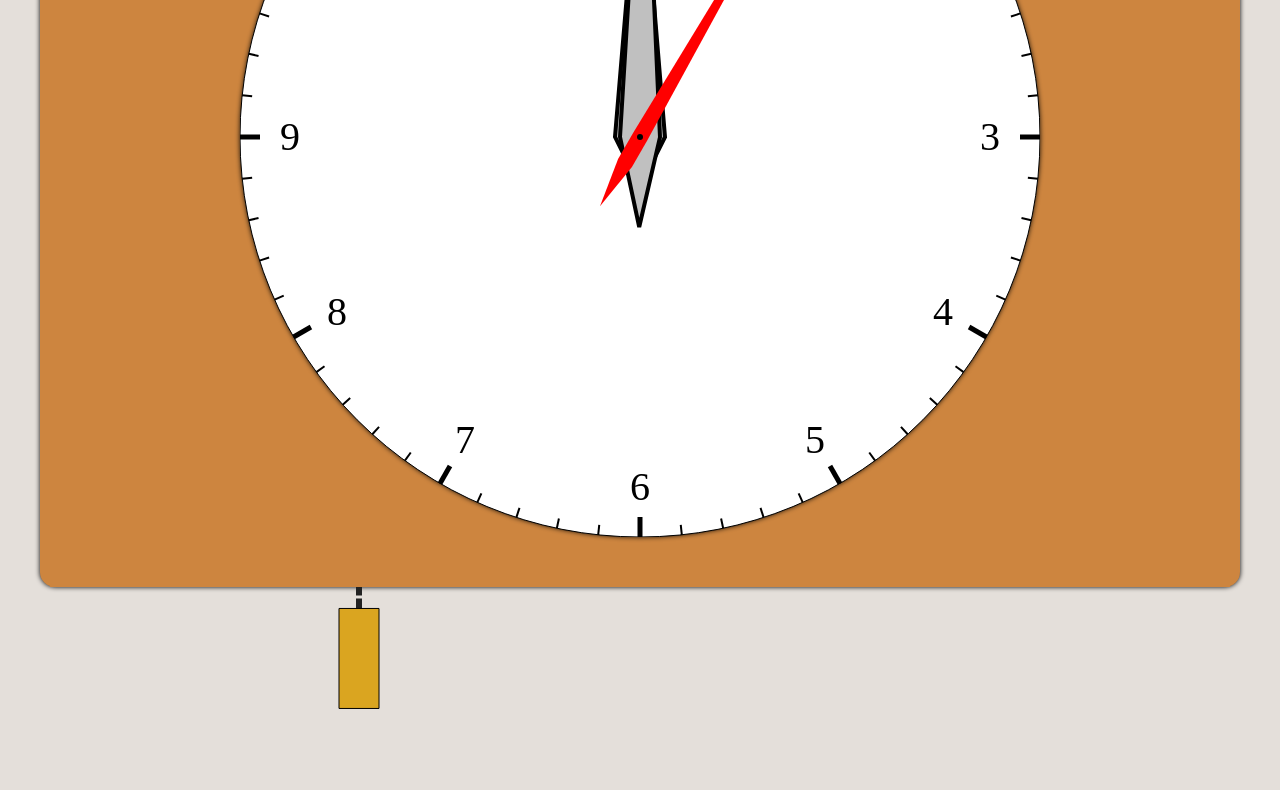
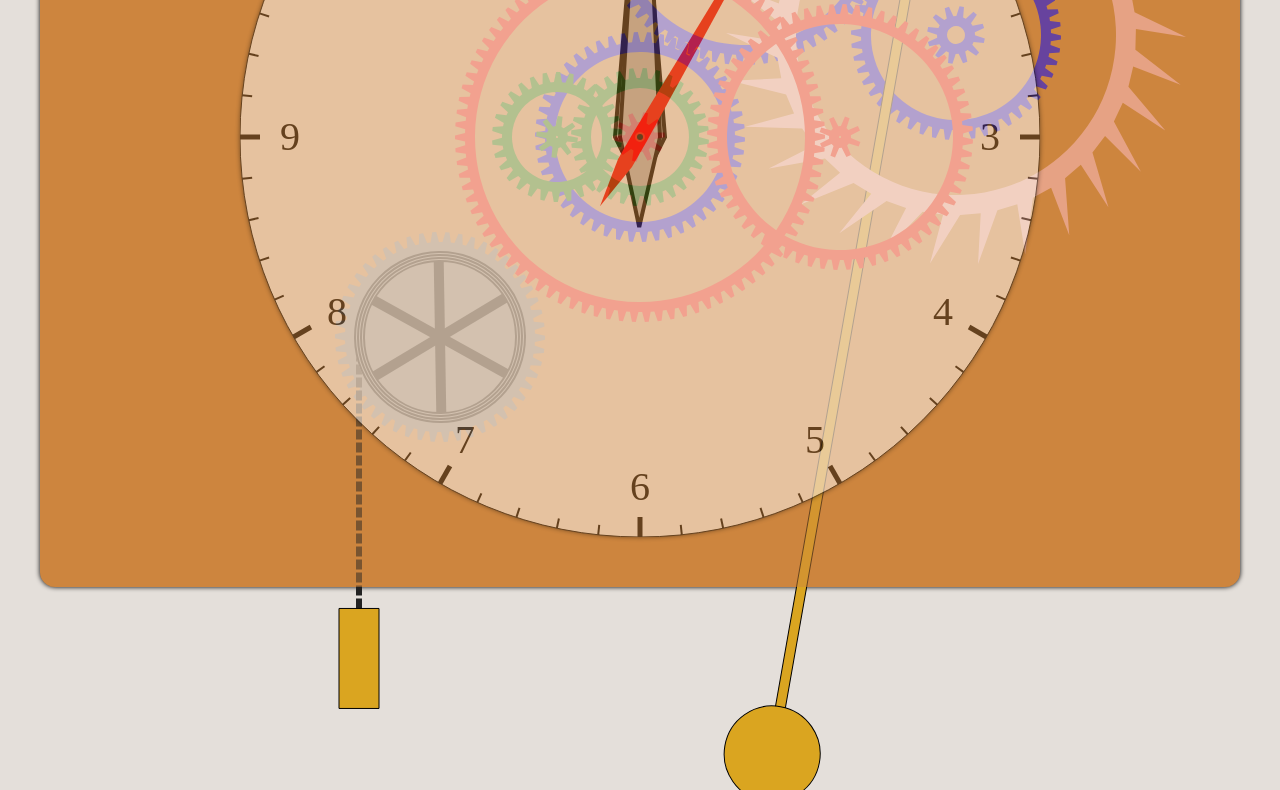
Before and after one commit to fivegreenapples/ClockWinder, a plain HTML site: page index.html in a window 1280 px wide. Shown: the part 343-1133 px from the top of the page. Drawn offline with Linux system fonts and the light colour scheme.

Commit message:
Added pendulum and sinusoidal swing

```diff
--- a/components/deadbeat/deadbeat.html
+++ b/components/deadbeat/deadbeat.html
@@ -1,7 +1,9 @@
-<div ng-style="{position:'absolute',width:2*$ctrl.radius,height:2*$ctrl.radius,left:$ctrl.left-$ctrl.radius,top:$ctrl.top-$ctrl.radius}">
-<svg ng-attr-width="{{2*$ctrl.radius}}" ng-attr-height="{{2*$ctrl.radius}}" xmlns="http://www.w3.org/2000/svg">
+<div ng-style="{position:'absolute',width:2*$ctrl.radius,height:20*$ctrl.radius,left:$ctrl.left-$ctrl.radius,top:$ctrl.top-$ctrl.radius}">
+<svg ng-attr-width="{{2*$ctrl.radius}}" ng-attr-height="{{20*$ctrl.radius}}" xmlns="http://www.w3.org/2000/svg">
 	<g ng-attr-transform="{{'rotate('+($ctrl.angle+$ctrl.startAngle)+','+$ctrl.radius+','+$ctrl.radius+')'}}">
+		<path ng-attr-d="{{'M'+$ctrl.radius+','+$ctrl.radius+' h-5 v1100 h10 v-1100 z'}}" stroke="black" ng-attr-fill="goldenrod"/>
 		<path ng-attr-d="{{$ctrl.data}}" ng-attr-fill="{{$ctrl.col}}"/>
+		<circle ng-attr-cx="{{$ctrl.radius}}" ng-attr-cy="{{1300}}" ng-attr-r="{{$ctrl.radius/5}}" stroke="black" ng-attr-fill="goldenrod" />
 	</g>
 </svg>
 </div>
--- a/js/app.js
+++ b/js/app.js
@@ -58,6 +58,9 @@ App.controller("mainCtrl", [
 			} else {
 				angle = 2 * (1-beatPortion) * swing;
 			}
+			var angleProportion = angle/swing
+			angleProportion2 = (-Math.cos(angleProportion *  Math.PI) + 1)/2
+			angle = angleProportion2 * swing
 			angle = angle-(swing/2);
 			setAngle("deadbeat", angle);
 			if (angle < -3) {
@@ -78,10 +81,7 @@ App.controller("mainCtrl", [
 			$scope.$digest();
 		}
 
-		$scope.toggleRun = function() {
-			$scope.weight.blocked = !$scope.weight.blocked;
-		}
-
+		$scope.seethrough = true
 		$scope.showSeconds = 1;
 		$scope.weight = {
 			frictionConst: 500,
```
Also changed, not shown: components/cog/cog.html (+0 -1 lines).
